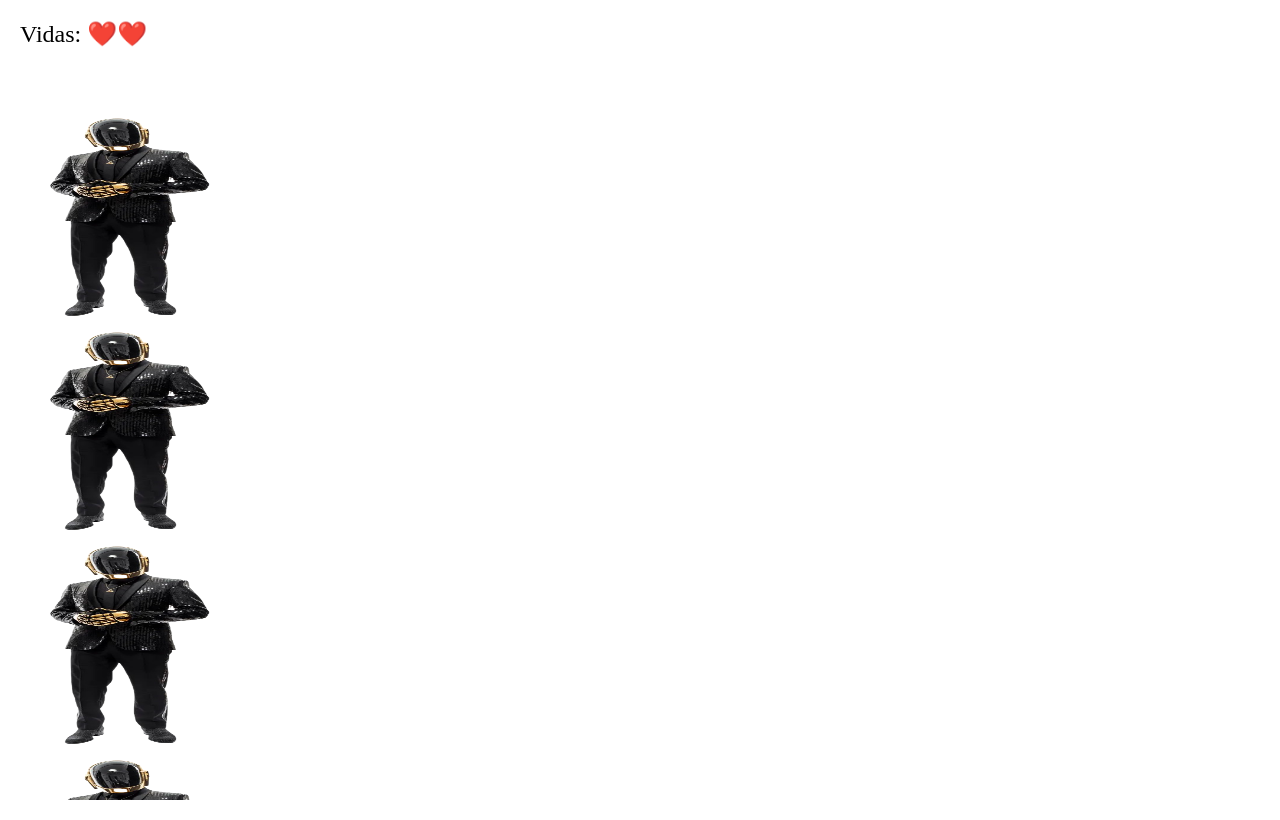
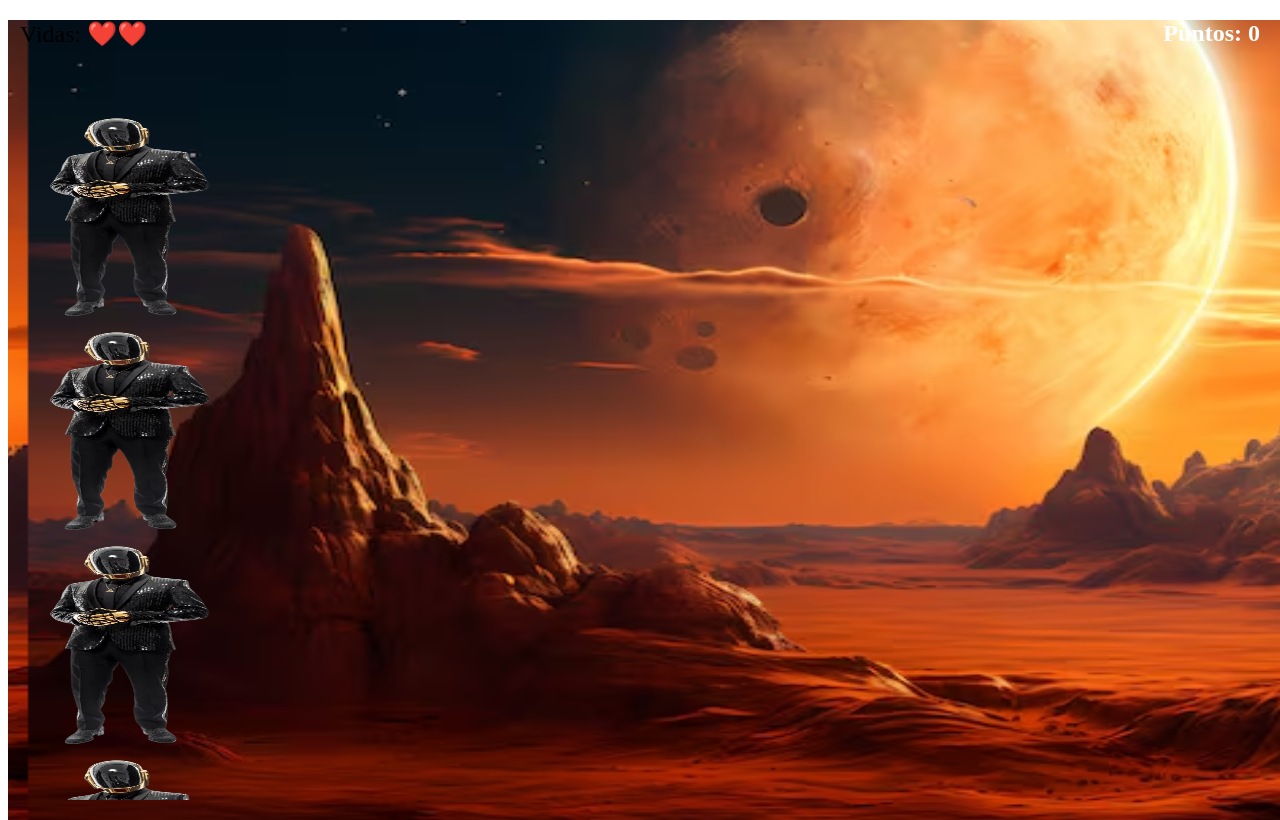
Before and after one commit to DavidVinent/juego-saltar, a plain HTML site: page index.html in a window 1280 px wide. Drawn offline with Linux system fonts and the light colour scheme.

Commit message:
Update style.css

```diff
--- a/style.css
+++ b/style.css
@@ -10,7 +10,7 @@
 
 #paisatge{
     position: absolute;
-    background-image: url('starwarstoguapo.png');
+    background-image: url('starwarstoguapo.avif');
     background-size: 2000px 1000px;
 
     height: 100%;
```
